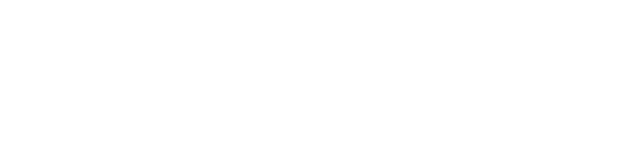
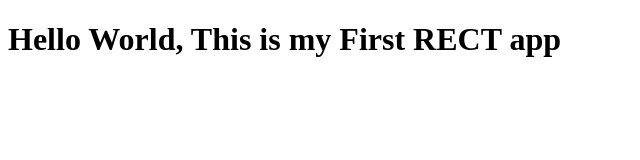
Before and after one commit to kdrbipul/Class_40-basic, a plain HTML site: page index.html in a window 1280 px wide. Shown: the whole page, without its empty margins (0-640 px from the left). Drawn offline with Linux system fonts and the light colour scheme.

Commit message:
first commit

```diff
--- a/index.html
+++ b/index.html
@@ -9,7 +9,7 @@
 
 </head>
 <body>
-
+    <h1>Hello World, This is my First RECT app</h1>
 
 
     <script src="./main.js"></script>
```
